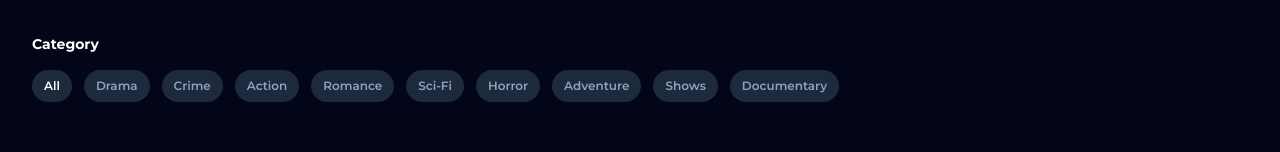
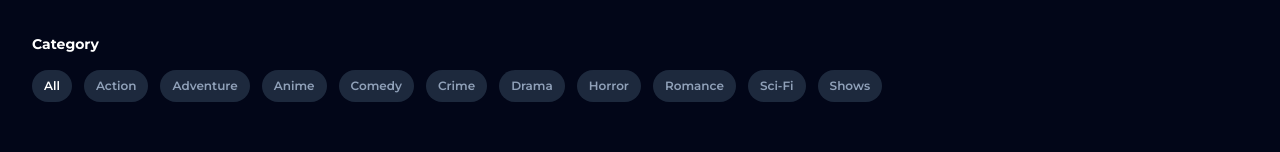
Before and after one commit to Nero1889/Webflix, a React (Vite) app: page / in a window 1280 px wide. Shown: the part 620-772 px from the top of the page. Built offline with nearby package versions, Linux system fonts and the light colour scheme; no server answers; a web font is replaced by a local one.

Commit message:
Update Category.jsx

```diff
--- a/src/Category.jsx
+++ b/src/Category.jsx
@@ -4,15 +4,16 @@ function Category() {
     const [SELECTED_CATEGORY, setSelectedCategory] = useState("All");
     const CATEGORIES = [
         "All",
+        "Action",
+        "Adventure",
+        "Anime",
+        "Comedy",
+        "Crime",
         "Drama",
-        "Crime",
-        "Action",
+        "Horror",
         "Romance",
         "Sci-Fi",
-        "Horror",
-        "Adventure",
         "Shows",
-        "Documentary",
     ];
 
     const BASE_CAT = `bg-slate-800 text-xs font-[600] inline-block px-3 py-2
```
